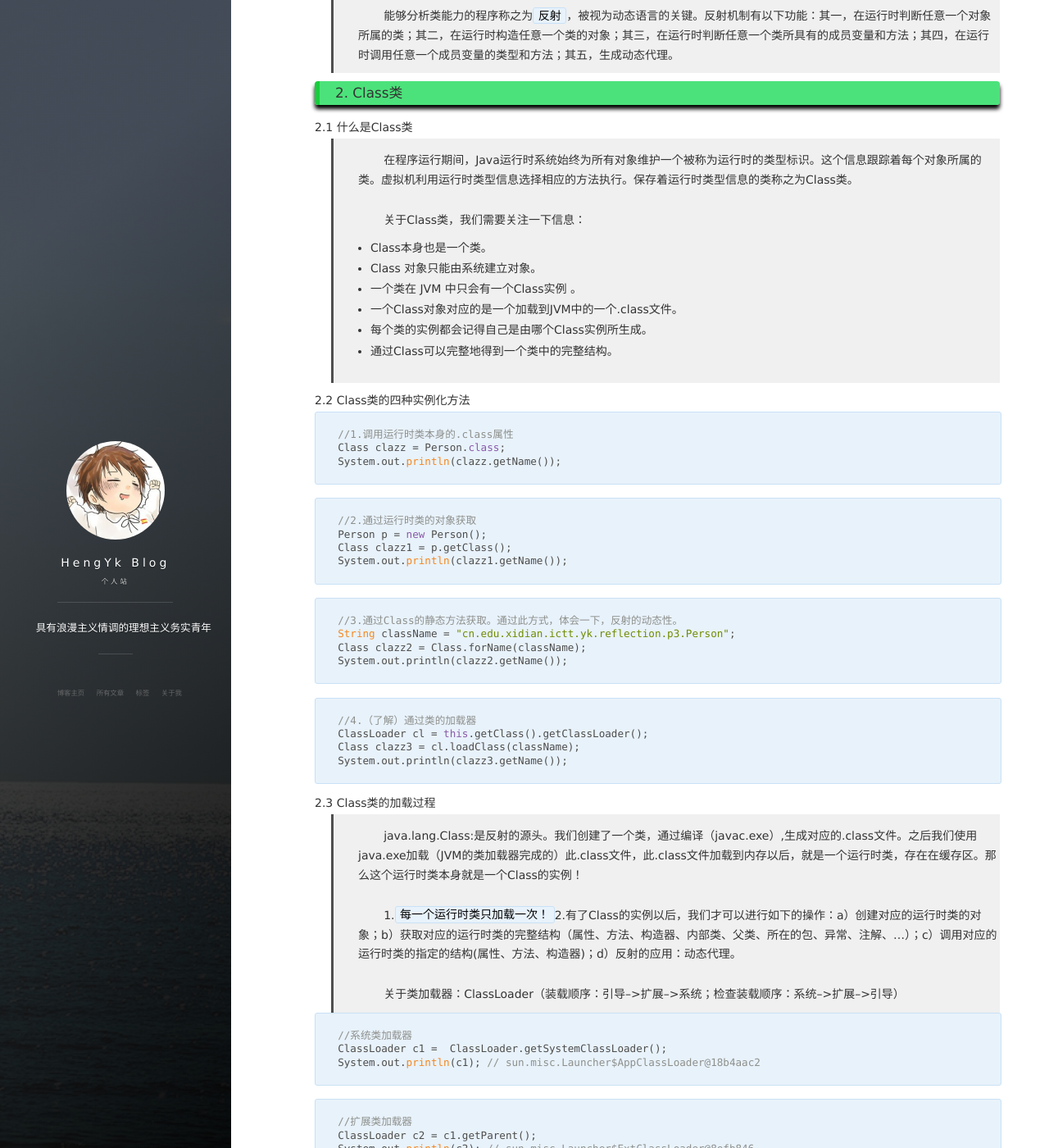
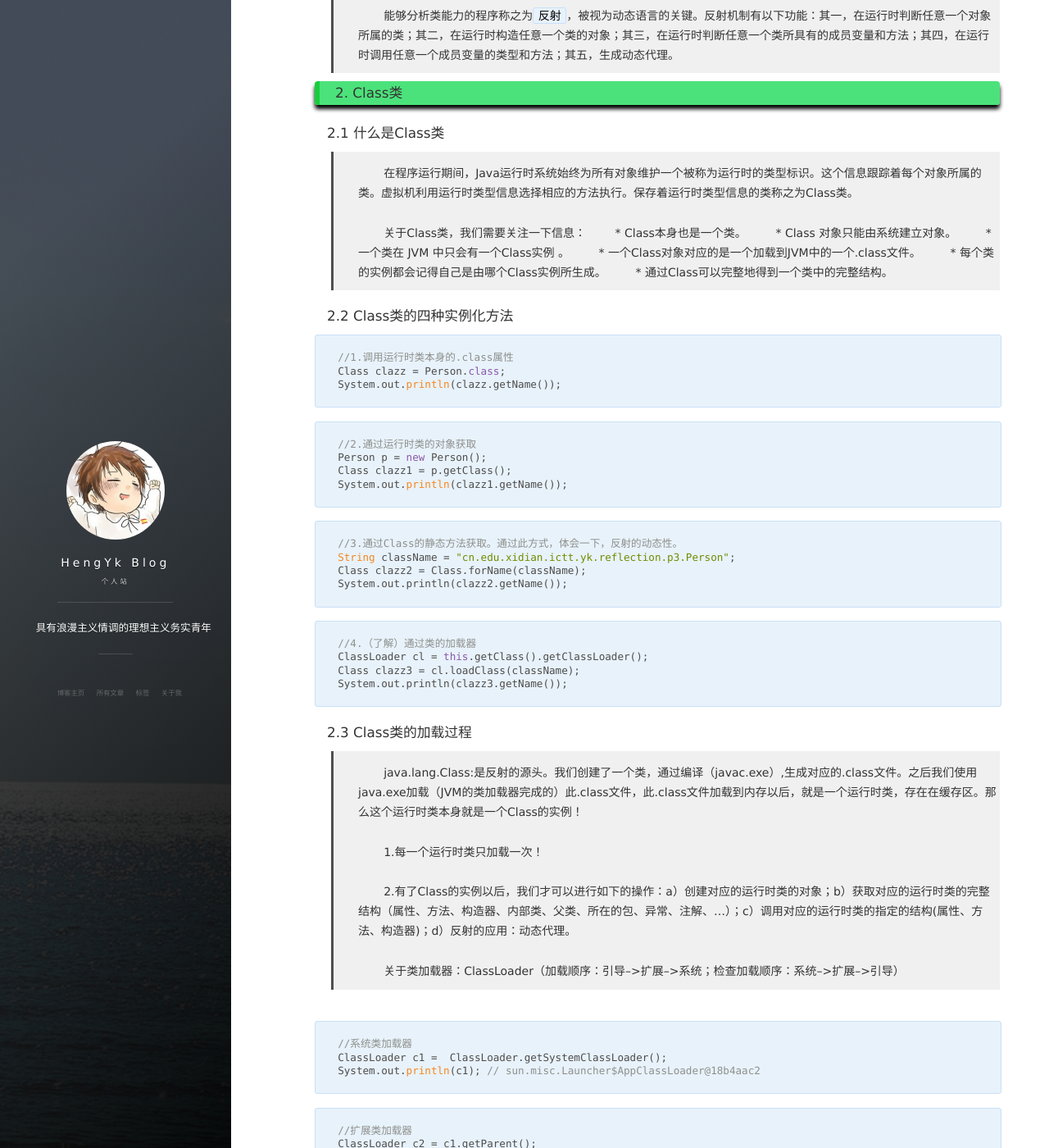
Before and after one commit to HengYk/hengyk.github.io, a Jekyll site: the page built from _posts/2018-11-18-反射.md, in a window 1280 px wide and 1400 px high, scrolled down 226 px. Shown: the whole window at 82% size. Built offline with Jekyll 4.4.1, drawn with Linux system fonts in a browser that asks for light colours; nearby versions of some CDN libraries; comment, search, counter and statistics services are not loaded.

Commit message:
Commit reflection 3

````diff
--- a/_posts/2018-11-18-反射.md
+++ b/_posts/2018-11-18-反射.md
@@ -14,19 +14,19 @@ tag: 反射系列文章（JAVA-REFLECTION-*）
 
 ### 2. Class类
 
-##### 2.1 什么是Class类
+#### 2.1 什么是Class类
 
 > &nbsp;&nbsp;&nbsp;&nbsp;&nbsp;&nbsp;&nbsp;在程序运行期间，Java运行时系统始终为所有对象维护一个被称为运行时的类型标识。这个信息跟踪着每个对象所属的类。虚拟机利用运行时类型信息选择相应的方法执行。保存着运行时类型信息的类称之为Class类。
 
 > &nbsp;&nbsp;&nbsp;&nbsp;&nbsp;&nbsp;&nbsp;关于Class类，我们需要关注一下信息：
-> * Class本身也是一个类。
-> * Class 对象只能由系统建立对象。
-> * 一个类在 JVM 中只会有一个Class实例 。
-> * 一个Class对象对应的是一个加载到JVM中的一个.class文件。
-> * 每个类的实例都会记得自己是由哪个Class实例所生成。
-> * 通过Class可以完整地得到一个类中的完整结构。
+> &nbsp;&nbsp;&nbsp;&nbsp;&nbsp;&nbsp;&nbsp;* Class本身也是一个类。
+> &nbsp;&nbsp;&nbsp;&nbsp;&nbsp;&nbsp;&nbsp;* Class 对象只能由系统建立对象。
+> &nbsp;&nbsp;&nbsp;&nbsp;&nbsp;&nbsp;&nbsp;* 一个类在 JVM 中只会有一个Class实例 。
+> &nbsp;&nbsp;&nbsp;&nbsp;&nbsp;&nbsp;&nbsp;* 一个Class对象对应的是一个加载到JVM中的一个.class文件。
+> &nbsp;&nbsp;&nbsp;&nbsp;&nbsp;&nbsp;&nbsp;* 每个类的实例都会记得自己是由哪个Class实例所生成。
+> &nbsp;&nbsp;&nbsp;&nbsp;&nbsp;&nbsp;&nbsp;* 通过Class可以完整地得到一个类中的完整结构。
 
-##### 2.2 Class类的四种实例化方法
+#### 2.2 Class类的四种实例化方法
 
 ```
 //1.调用运行时类本身的.class属性
@@ -55,13 +55,17 @@ Class clazz3 = cl.loadClass(className);
 System.out.println(clazz3.getName());
 ```
 
-##### 2.3 Class类的加载过程
+#### 2.3 Class类的加载过程
 
 > &nbsp;&nbsp;&nbsp;&nbsp;&nbsp;&nbsp;&nbsp;java.lang.Class:是反射的源头。我们创建了一个类，通过编译（javac.exe）,生成对应的.class文件。之后我们使用java.exe加载（JVM的类加载器完成的）此.class文件，此.class文件加载到内存以后，就是一个运行时类，存在在缓存区。那么这个运行时类本身就是一个Class的实例！
 
-> &nbsp;&nbsp;&nbsp;&nbsp;&nbsp;&nbsp;&nbsp;1.`每一个运行时类只加载一次！`2.有了Class的实例以后，我们才可以进行如下的操作：a）创建对应的运行时类的对象；b）获取对应的运行时类的完整结构（属性、方法、构造器、内部类、父类、所在的包、异常、注解、...）；c）调用对应的运行时类的指定的结构(属性、方法、构造器)；d）反射的应用：动态代理。
+> &nbsp;&nbsp;&nbsp;&nbsp;&nbsp;&nbsp;&nbsp;1.每一个运行时类只加载一次！
 
-> &nbsp;&nbsp;&nbsp;&nbsp;&nbsp;&nbsp;&nbsp;关于类加载器：ClassLoader（装载顺序：引导-->扩展-->系统；检查装载顺序：系统-->扩展-->引导）
+> &nbsp;&nbsp;&nbsp;&nbsp;&nbsp;&nbsp;&nbsp;2.有了Class的实例以后，我们才可以进行如下的操作：a）创建对应的运行时类的对象；b）获取对应的运行时类的完整结构（属性、方法、构造器、内部类、父类、所在的包、异常、注解、...）；c）调用对应的运行时类的指定的结构(属性、方法、构造器)；d）反射的应用：动态代理。
+
+> &nbsp;&nbsp;&nbsp;&nbsp;&nbsp;&nbsp;&nbsp;关于类加载器：ClassLoader（加载顺序：引导-->扩展-->系统；检查加载顺序：系统-->扩展-->引导）
+
+<br/>
 
 ```
 //系统类加载器
@@ -81,7 +85,7 @@ ClassLoader c3 = c2.getParent();
 System.out.println(c3); // null
 ```
 
-##### 2.4 利用ClassLoader获取指定文件的输入流
+#### 2.4 利用ClassLoader获取指定文件的输入流
 
 ```
 //获取工程路径下指定文件的输入流yi
@@ -110,6 +114,8 @@ try {
 ### 3. 利用反射分析类的能力
 
 > &nbsp;&nbsp;&nbsp;&nbsp;&nbsp;&nbsp;&nbsp;**import java.lang.reflect.Constructor**;
+
+<br/>
 
 ```
 public class TestConstructor {
@@ -160,6 +166,8 @@ public class TestConstructor {
 ```
 
 > &nbsp;&nbsp;&nbsp;&nbsp;&nbsp;&nbsp;&nbsp;**import java.lang.reflect.Field**;
+
+<br/>
 
 ```
 public class TestField {
@@ -265,6 +273,8 @@ public class TestField {
 
 > &nbsp;&nbsp;&nbsp;&nbsp;&nbsp;&nbsp;&nbsp;**import java.lang.reflect.Method**;
 
+<br/>
+
 ```
 public class TestMethod {
 
@@ -368,6 +378,8 @@ public class TestMethod {
 
 > &nbsp;&nbsp;&nbsp;&nbsp;&nbsp;&nbsp;&nbsp;其他。
 
+<br/>
+
 ```
 public class TestOthers {
 
@@ -454,6 +466,8 @@ public class TestOthers {
 
 > &nbsp;&nbsp;&nbsp;&nbsp;&nbsp;&nbsp;&nbsp;需求：扩展任意数组对象的容量。
 
+<br/>
+
 ```
 public static Object copyOf(Object obj, int newLength) {
     Class clazz = obj.getClass();
````
Also changed, not shown: other parts of _posts/2018-11-18-反射.md (+1 -1 lines).
